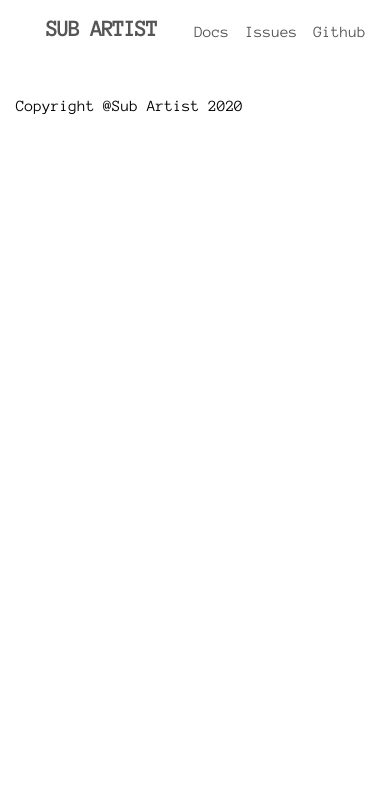
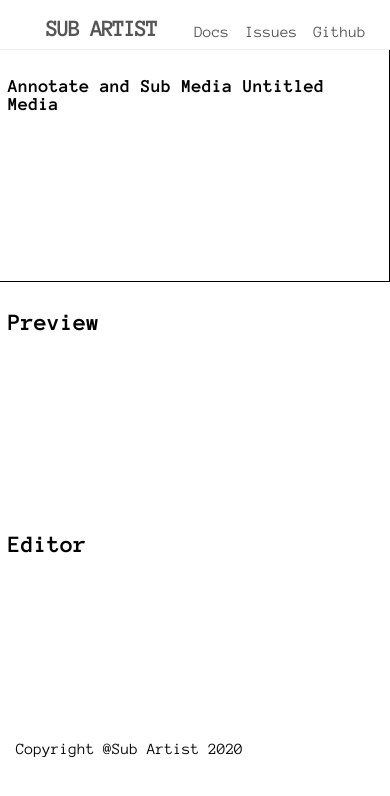
Before and after one commit to mugen64/sub-artist, a Nuxt app: page / in a window 390 px wide. Shown: the top 796 px of the page. Built offline with nearby package versions, Linux system fonts and the light colour scheme.

Commit message:
[Layout] outlined basic workspace layout with no intended responsiveness in mind just to enable start on working on video

```diff
--- a/components/layouts/SartAppbar.vue
+++ b/components/layouts/SartAppbar.vue
@@ -40,7 +40,8 @@ export default {
   }
 };
 </script>
-<style lang="scss" scoped>
+<style lang="scss">
+@import '~/styles/_variables.scss';
 .sart-appbar {
   display: flex;
   display: -webkit-flex;
@@ -53,6 +54,7 @@ export default {
   padding: 1rem;
   overflow: hidden;
   width: 100%;
+  border-bottom: 1px solid lighten($primary, $amount: 60);
   &--fixed {
     position: fixed;
     top: 0;
--- a/components/layouts/SartContainer.vue
+++ b/components/layouts/SartContainer.vue
@@ -46,7 +46,6 @@ export default {
   box-sizing: border-box;
   -moz-box-sizing: border-box;
   -webkit-box-sizing: border-box;
-  padding: 1rem;
   &--fluid {
     width: 100%;
   }
--- a/components/layouts/SartTiles.vue
+++ b/components/layouts/SartTiles.vue
@@ -24,5 +24,6 @@ export default {
   box-sizing: border-box;
   -moz-box-sizing: border-box;
   -webkit-box-sizing: border-box;
+  flex-wrap: wrap;
 }
 </style>
--- a/pages/index.vue
+++ b/pages/index.vue
@@ -1,5 +1,19 @@
 <template>
-  <div class="container" />
+  <sart-tiles tag="section" class="workspace">
+    <sart-container
+      tag="article"
+      style="flex-grow: 1;"
+      class="bdr-solid--black workspace__media-viewer"
+    >
+      <h1>Annotate and Sub Media Untitled Media</h1>
+    </sart-container>
+    <sart-container tag="article" style="min-width:360px;">
+      <h2>Preview</h2>
+    </sart-container>
+    <sart-container fluid tag="article">
+      <h2>Editor</h2>
+    </sart-container>
+  </sart-tiles>
 </template>
 
 <script>
@@ -7,3 +21,15 @@ export default {
   components: {}
 };
 </script>
+<style lang="scss">
+.workspace {
+  min-height: 80vh;
+  article {
+    padding: 0.5rem;
+  }
+  &__media-viewer {
+    border-left: none;
+    border-top: none;
+  }
+}
+</style>
--- /dev/null
+++ b/styles/_variables.scss
@@ -0,0 +1,6 @@
+$black: #000;
+$primary : #555;
+$xbold: 700;
+$bold: 500;
+$regular: 400;
+$thin: 100;
--- a/styles/global.scss
+++ b/styles/global.scss
@@ -1,10 +1,4 @@
-// variables
-$black: #000;
-$primary : #555;
-$xbold: 700;
-$bold: 500;
-$regular: 400;
-$thin: 100;
+@import "~/styles/_variables.scss";
 
 // native elements
 html, body{
@@ -76,6 +70,22 @@ nav {
   }
 }
 
+.bdr-solid{
+  &--black {
+    border: 1px solid $black;
+  }
+}
+.bdrl-solid--black {
+  border-left: 1px solid $black;
+}
+.bdrr-solid--black {
+  border-right: 1px solid $black;
+}
+.bdrb-solid--black {
+  border-bottom: 1px solid $black;
+}
+
+
 
 .bg {
   &--primary {
```
